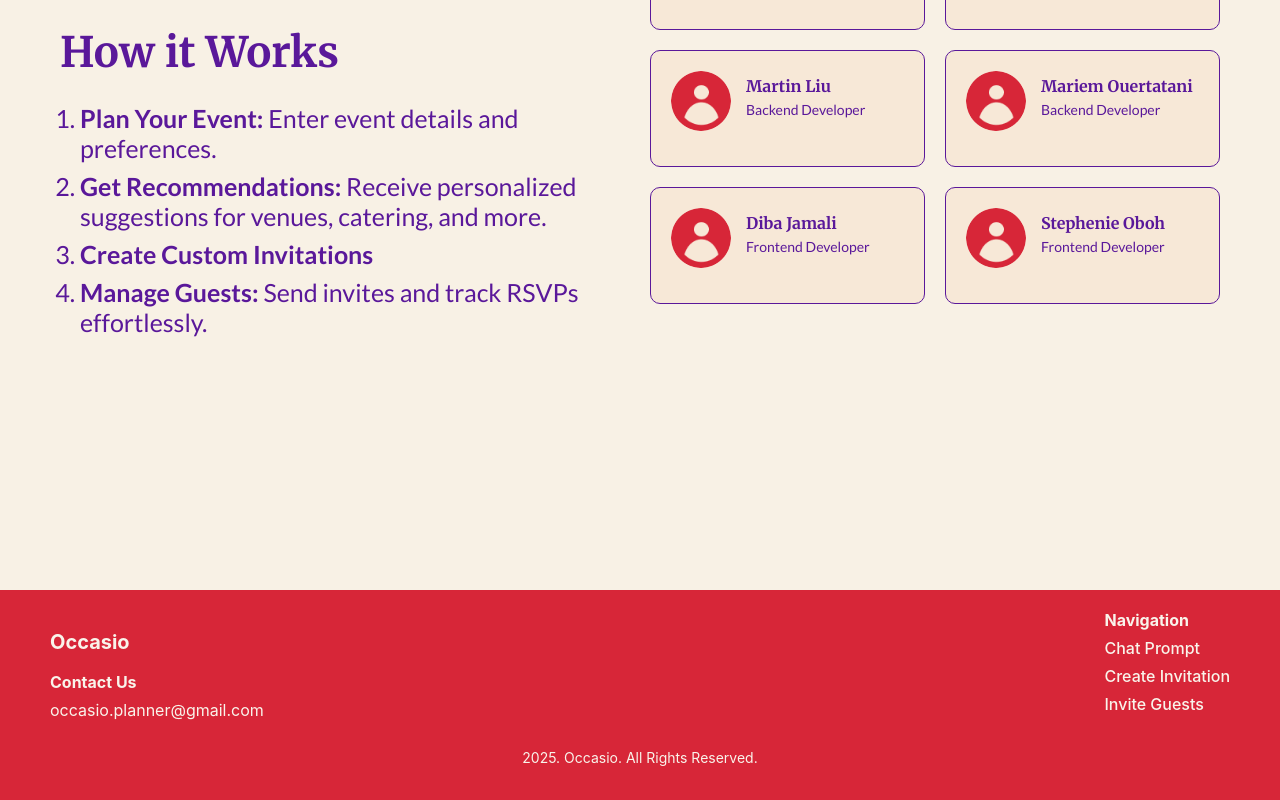
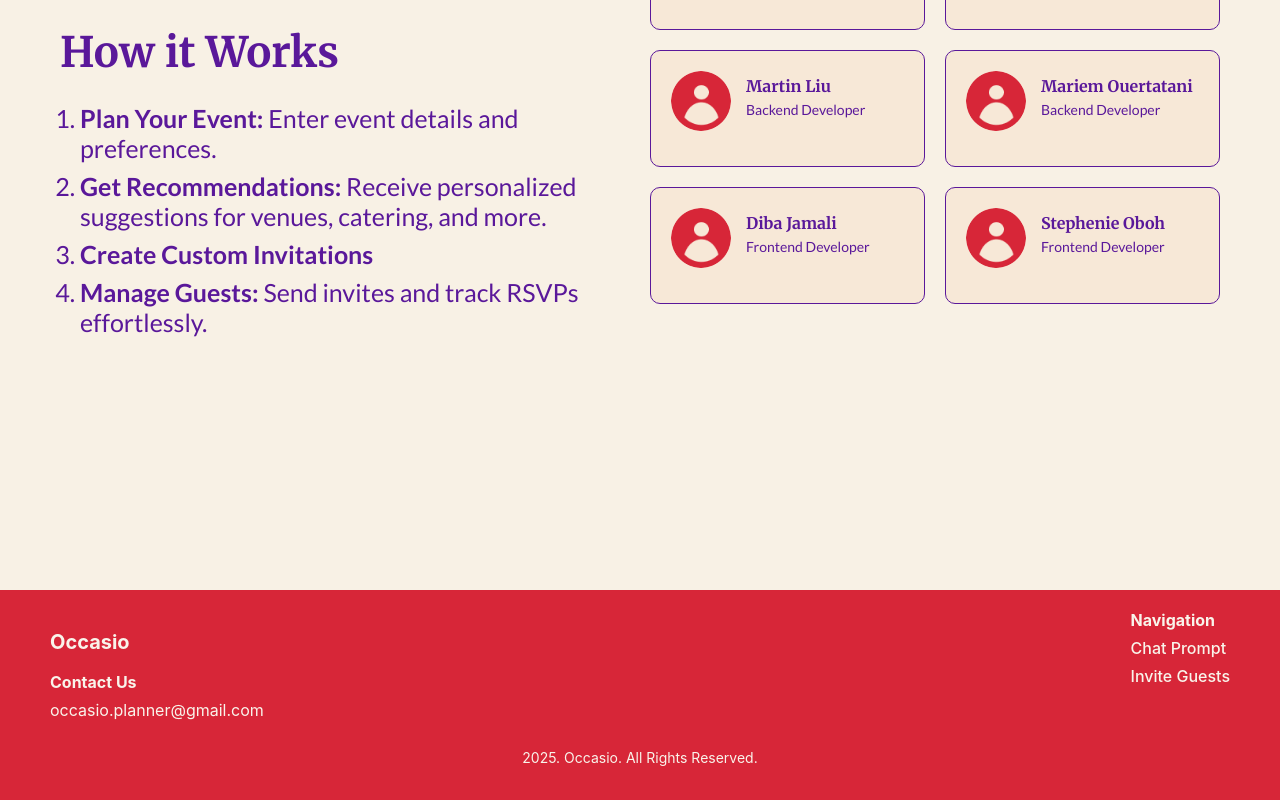
Before and after one commit to MariemOuer/Full_stack_website, a React (Create React App) app in the folder Frontend/: page / in a window 1280 px wide. Shown: the part 896-1696 px from the top of the page. Built offline with nearby package versions, Linux system fonts and the light colour scheme; no server answers; sample sign-in values are in the browser's storage.

Commit message:
footer css

```diff
--- a/Frontend/src/views/FooterView.jsx
+++ b/Frontend/src/views/FooterView.jsx
@@ -19,7 +19,7 @@ const FooterView = () => {
             <strong>Navigation</strong>
           </p>
           <Link to="/chatbot">Chat Prompt</Link>
-          <Link to="/events">Create Invitation</Link>
+          {/* <Link to="/create-invitation">Create Invitation</Link> */}
           <Link to="/events">Invite Guests</Link>
         </div>
       </div>
```
